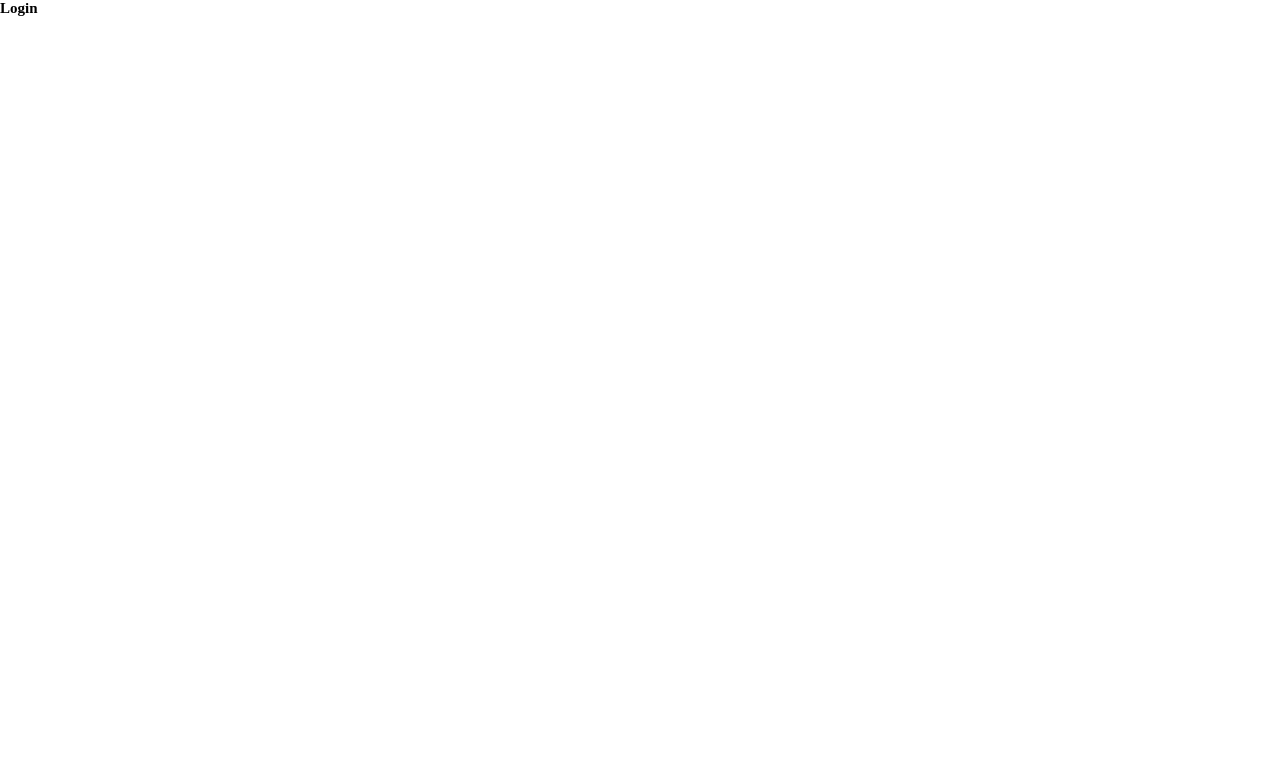
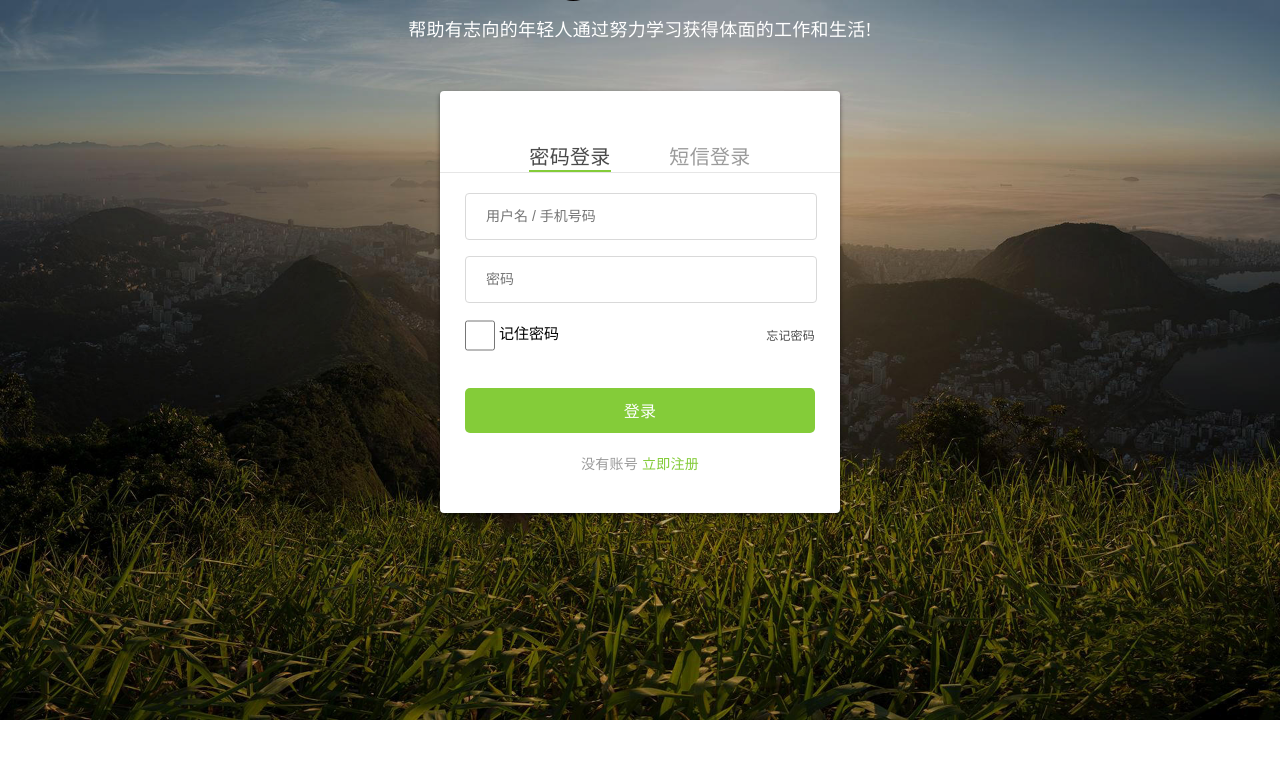
Before and after one commit to stardustMC/luffycity, a Vue app in the folder luffycityweb/: page /login in a window 1280 px wide. Shown: the top 758 px of the page. Built offline with nearby package versions, Linux system fonts and the light colour scheme.

Commit message:
feature: user login added

```diff
--- a/luffycityweb/src/components/Header.vue
+++ b/luffycityweb/src/components/Header.vue
@@ -27,7 +27,7 @@
               <span><router-link to="/cart">购物车</router-link></span>
             </div>
             <div class="login-box full-left">
-              <span>登录</span>
+              <span @click="state.show_login=true">登录</span>
               &nbsp;/&nbsp;
               <span>注册</span>
             </div>
@@ -35,10 +35,19 @@
         </div>
       </div>
     </div>
+  <el-dialog :width="600" v-model="state.show_login">
+    <Login></Login>
+  </el-dialog>
 </template>
 
 <script setup>
 import nav from "../api/nav.js"
+import Login from "./Login.vue"
+import {reactive} from "vue";
+
+const state = reactive({
+  show_login: false
+})
 
 nav.get_nav_header_list().then(response=>{
   nav.nav_header_list = response.data;
--- /dev/null
+++ b/luffycityweb/src/components/Login.vue
@@ -0,0 +1,147 @@
+<template>
+  <div class="title">
+    <span :class="{active:state.login_type==0}" @click="state.login_type=0">密码登录</span>
+    <span :class="{active:state.login_type==1}" @click="state.login_type=1">短信登录</span>
+  </div>
+  <div class="inp" v-if="state.login_type==0">
+    <input v-model="state.username" type="text" placeholder="用户名 / 手机号码" class="user">
+    <input v-model="state.password" type="password" class="pwd" placeholder="密码">
+    <div id="geetest1"></div>
+    <div class="rember">
+      <label>
+        <input type="checkbox" class="no" name="a"/>
+        <span>记住密码</span>
+      </label>
+      <p>忘记密码</p>
+    </div>
+    <button class="login_btn">登录</button>
+    <p class="go_login" >没有账号 <span>立即注册</span></p>
+  </div>
+  <div class="inp" v-show="state.login_type==1">
+    <input v-model="state.username" type="text" placeholder="手机号码" class="user">
+    <input v-model="state.password"  type="text" class="code" placeholder="短信验证码">
+    <el-button id="get_code" type="primary">获取验证码</el-button>
+    <button class="login_btn">登录</button>
+    <p class="go_login" >没有账号 <span>立即注册</span></p>
+  </div>
+</template>
+
+<script setup>
+import {reactive} from "vue";
+
+const state = reactive({
+  login_type: 0,
+  username:"",
+  password:"",
+})
+</script>
+
+<style scoped>
+.title{
+    font-size: 20px;
+    color: #9b9b9b;
+    letter-spacing: .32px;
+    border-bottom: 1px solid #e6e6e6;
+    display: flex;
+    justify-content: space-around;
+    padding: 0px 60px 0 60px;
+    margin-bottom: 20px;
+    cursor: pointer;
+}
+.title span.active{
+	color: #4a4a4a;
+    border-bottom: 2px solid #84cc39;
+}
+
+.inp{
+	width: 350px;
+	margin: 0 auto;
+}
+.inp .code{
+    width: 220px;
+    margin-right: 16px;
+}
+#get_code{
+   margin-top: 6px;
+}
+.inp input{
+    outline: 0;
+    width: 100%;
+    height: 45px;
+    border-radius: 4px;
+    border: 1px solid #d9d9d9;
+    text-indent: 20px;
+    font-size: 14px;
+    background: #fff !important;
+}
+.inp input.user{
+    margin-bottom: 16px;
+}
+.inp .rember{
+    display: flex;
+    justify-content: space-between;
+    align-items: center;
+    position: relative;
+    margin-top: 10px;
+}
+.inp .rember p:first-of-type{
+    font-size: 12px;
+    color: #4a4a4a;
+    letter-spacing: .19px;
+    margin-left: 22px;
+    display: -ms-flexbox;
+    display: flex;
+    -ms-flex-align: center;
+    align-items: center;
+    /*position: relative;*/
+}
+.inp .rember p:nth-of-type(2){
+    font-size: 14px;
+    color: #9b9b9b;
+    letter-spacing: .19px;
+    cursor: pointer;
+}
+
+.inp .rember input{
+    outline: 0;
+    width: 30px;
+    height: 45px;
+    border-radius: 4px;
+    border: 1px solid #d9d9d9;
+    text-indent: 20px;
+    font-size: 14px;
+    background: #fff !important;
+    vertical-align: middle;
+    margin-right: 4px;
+}
+
+.inp .rember p span{
+    display: inline-block;
+    font-size: 12px;
+    width: 100px;
+}
+.login_btn{
+    cursor: pointer;
+    width: 100%;
+    height: 45px;
+    background: #84cc39;
+    border-radius: 5px;
+    font-size: 16px;
+    color: #fff;
+    letter-spacing: .26px;
+    margin-top: 30px;
+    border: none;
+    outline: none;
+}
+.inp .go_login{
+    text-align: center;
+    font-size: 14px;
+    color: #9b9b9b;
+    letter-spacing: .26px;
+    padding-top: 20px;
+}
+.inp .go_login span{
+    color: #84cc39;
+    cursor: pointer;
+}
+</style>
--- a/luffycityweb/src/views/Login.vue
+++ b/luffycityweb/src/views/Login.vue
@@ -1,11 +1,68 @@
+<template>
+	<div class="login box">
+		<img src="../assets/Loginbg.3377d0c.jpg" alt="">
+		<div class="login">
+			<div class="login-title">
+				<img src="../assets/logo.svg" alt="">
+				<p>帮助有志向的年轻人通过努力学习获得体面的工作和生活!</p>
+			</div>
+      <div class="login_box">
+          <Login></Login>
+      </div>
+		</div>
+	</div>
+</template>
+
 <script setup>
+import Login from "../components/Login.vue"
 
 </script>
 
-<template>
-<h1>Login</h1>
-</template>
+<style scoped>
+.box{
+	width: 100%;
+  height: 100%;
+	position: relative;
+  overflow: hidden;
+}
+.box img{
+	width: 100%;
+  min-height: 100%;
+}
+.box .login {
+	position: absolute;
+	width: 500px;
+	height: 400px;
+	left: 0;
+  margin: auto;
+  right: 0;
+  bottom: 0;
+  top: -438px;
+}
 
-<style scoped>
-
+.login-title{
+     width: 100%;
+    text-align: center;
+}
+.login-title img{
+    width: 190px;
+    height: auto;
+}
+.login-title p{
+    font-size: 18px;
+    color: #fff;
+    letter-spacing: .29px;
+    padding-top: 10px;
+    padding-bottom: 50px;
+}
+.login_box{
+    width: 400px;
+    height: auto;
+    background: #fff;
+    box-shadow: 0 2px 4px 0 rgba(0,0,0,.5);
+    border-radius: 4px;
+    margin: 0 auto;
+    padding-bottom: 40px;
+    padding-top: 50px;
+}
 </style>
```
Also changed, not shown: 1 other file (tests, documents, lock files or other folders).
